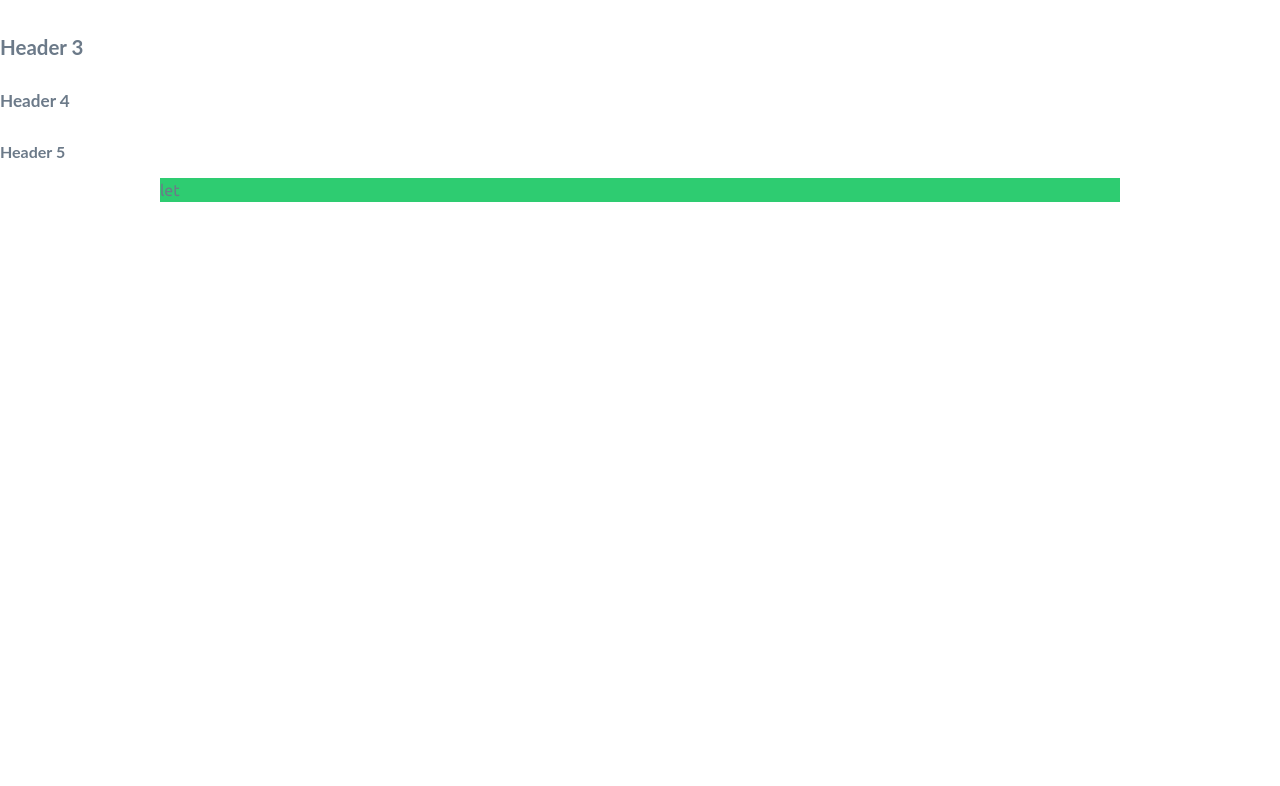
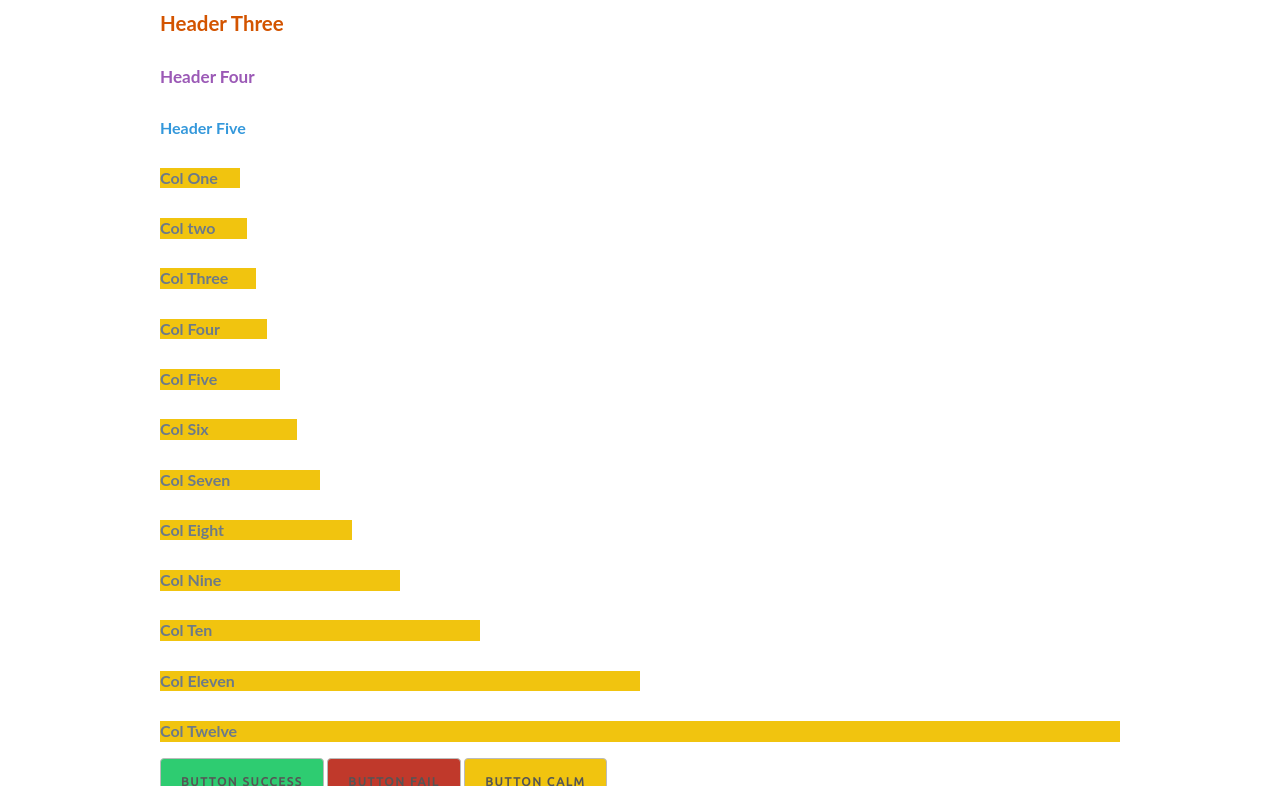
Before and after one commit to blanford-fox-2016/my-css-framework, a plain HTML site: page index.html in a window 1280 px wide. Shown: the part 151-937 px from the top of the page. Before the commit the page ends 800 px from the top, so only its background shows below. Drawn offline with Linux system fonts and the light colour scheme.

Commit message:
Header, Column, Button

```diff
--- a/css/custom.css
+++ b/css/custom.css
@@ -3,15 +3,4 @@
 }
 
 .ju-container {
-  display: -webkit-flex;
-    -webkit-flex-flow: row wrap;
-
-    /* IE10 uses display: flexbox */
-    display: -ms-flexbox;
-    -ms-flex-flow: row wrap;
-
-    /* Prevents distributing space between rows */
-    -ms-align-content: flex-start;
-    -webkit-align-content: flex-start;
-  align-content: flex-start;
 }
--- a/css/style.styl
+++ b/css/style.styl
@@ -248,6 +248,13 @@ $monitor = 960
    ==========================================================================
 */
 
+th
+td
+  padding: 12px 15px;
+  text-align: left;
+  border-bottom: 1px solid orange
+
+
 /* Form
    ==========================================================================
 */
--- a/index.html
+++ b/index.html
@@ -7,24 +7,33 @@
     <link rel="stylesheet" href="./css/custom.css" media="screen" title="no title">
   </head>
   <body>
-    <header>
-      <nav class="">
-        <a href="#">Juang Css</a>
-      </nav>
-    </header>
-    <section>
-      <h1 class="font-red">Header 1</h1>
-      <h2 class="font-yellow">Header 2</h2>
-      <h3>Header 3</h3>
-      <h4>Header 4</h4>
-      <h5>Header 5</h5>
-      <div class="ju-container back-green">
-        let
-      </div>
 
 
-        </div>
-      </div>
-    </section>
+    <div class="header">
+      <div class="ju-container">
+        <h1 class='font-green'>Header One</h1>
+        <h2 class='font-red'>Header Two</h2>
+        <h3 class='font-orange'>Header Three</h3>
+        <h4 class='font-purple'>Header Four</h4>
+        <h5 class='font-blue'>Header Five</h5>
+
+      <div class='ju-col-one back-yellow'> <h5>Col One</h5> </div>
+      <div class='ju-col-two back-yellow'> <h5>Col two</h5> </div>
+      <div class='ju-col-three back-yellow'> <h5>Col Three</h5> </div>
+      <div class='ju-col-four back-yellow'> <h5>Col Four</h5> </div>
+      <div class='ju-col-five back-yellow'> <h5>Col Five</h5> </div>
+      <div class='ju-col-six back-yellow'> <h5>Col Six</h5> </div>
+      <div class='ju-col-seven back-yellow'> <h5>Col Seven</h5> </div>
+      <div class='ju-col-eight back-yellow'> <h5>Col Eight</h5> </div>
+      <div class='ju-col-nine back-yellow'> <h5>Col Nine</h5> </div>
+      <div class='ju-col-ten back-yellow'> <h5>Col Ten</h5> </div>
+      <div class='ju-col-eleven back-yellow'> <h5>Col Eleven</h5> </div>
+      <div class='ju-col-twelve back-yellow'> <h5>Col Twelve</h5> </div>
+
+      <a class="ju-button ju-button-success" href="">Button Success</a>
+      <a class="ju-button ju-button-fail" href="">Button Fail</a>
+      <a class="ju-button ju-button-calm" href="">Button Calm</a>
+    </div>
+
   </body>
 </html>
```
Also changed, not shown: css/style.css.
